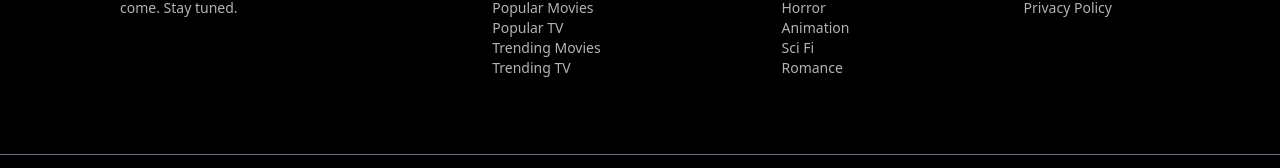
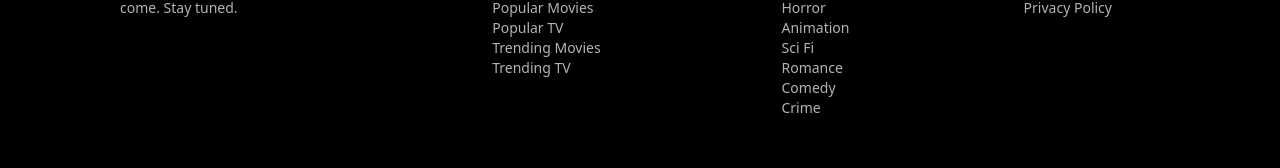
Before and after one commit to femke77/movies-and-tv, a React (Vite) app: page / in a window 1280 px wide. Shown: the part 3723-3891 px from the top of the page. Built offline with nearby package versions, Linux system fonts and the light colour scheme; no server answers.

Commit message:
footer updates

```diff
--- a/src/components/Footer.tsx
+++ b/src/components/Footer.tsx
@@ -111,8 +111,14 @@ const Footer = () => {
             <Link to="/explore/movies" >
               Sci Fi
             </Link>
-            <Link to="/explore/tv" >
+            <Link to="/explore/popular" >
               Romance
+            </Link>
+            <Link to="/explore/popular" >
+              Comedy
+            </Link>
+            <Link to="/explore/popular" >
+              Crime
             </Link>
           </div>
         </div>
--- a/src/main.tsx
+++ b/src/main.tsx
@@ -9,9 +9,7 @@ import ScrollToTop from "./components/ScrollToTop.tsx";
 import ItemDetailSkeleton from "./components/LoadingSkels/ItemCardSkeleton.tsx";
 import ErrorPage from "./pages/404.tsx";
 import NotFound from "./pages/404.tsx";
-import Loading from "./pages/Suspense.tsx";
 
-const DMCA = lazy(() => import("./pages/DMCA.tsx"));
 const ItemDetail = lazy(() => import("./pages/ItemDetail.tsx"));
 const Results = lazy(() => import("./pages/SearchPage.tsx"));
 const MovieTopRated = lazy(() =>
@@ -26,8 +24,8 @@ const TvTopRated = lazy(() => import("./pages/tvPages/TvTopRated.tsx"));
 const TvPopular = lazy(() => import("./pages/tvPages/TvPopular.tsx"));
 const WatchMovie = lazy(() => import("./pages/watchPages/WatchMovie.tsx"));
 const WatchTV = lazy(() => import("./pages/watchPages/WatchTV.tsx"));
+const DMCA = lazy(() => import("./pages/DMCA.tsx"));
 
-// TODO need to add something better than loading to suspense fallback or make new skels for the other pages
 
 const queryClient = new QueryClient({
   defaultOptions: {
--- a/src/pages/Suspense.tsx
+++ /dev/null
@@ -1,8 +0,0 @@
-
-
-
-const Loading = () => {
-    return <span className="loader min-h-screen flex mx-auto"></span>
-}
-
-export default Loading
```
